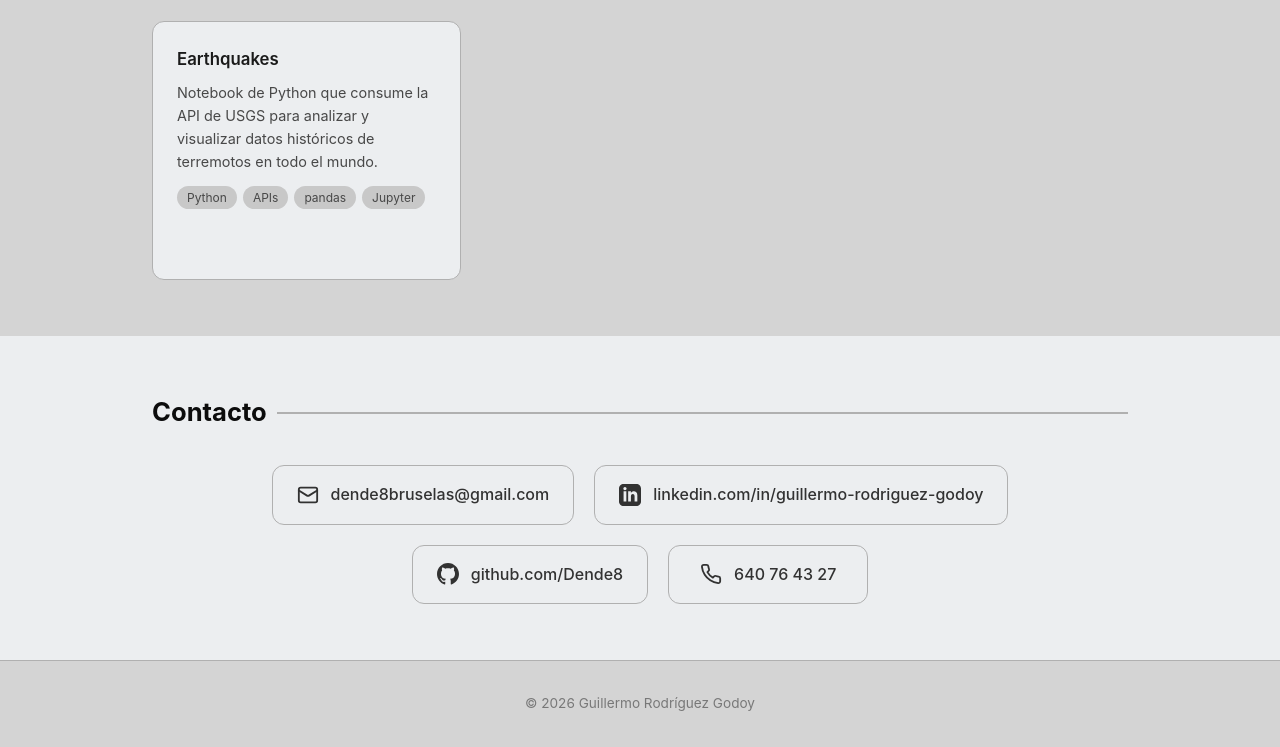
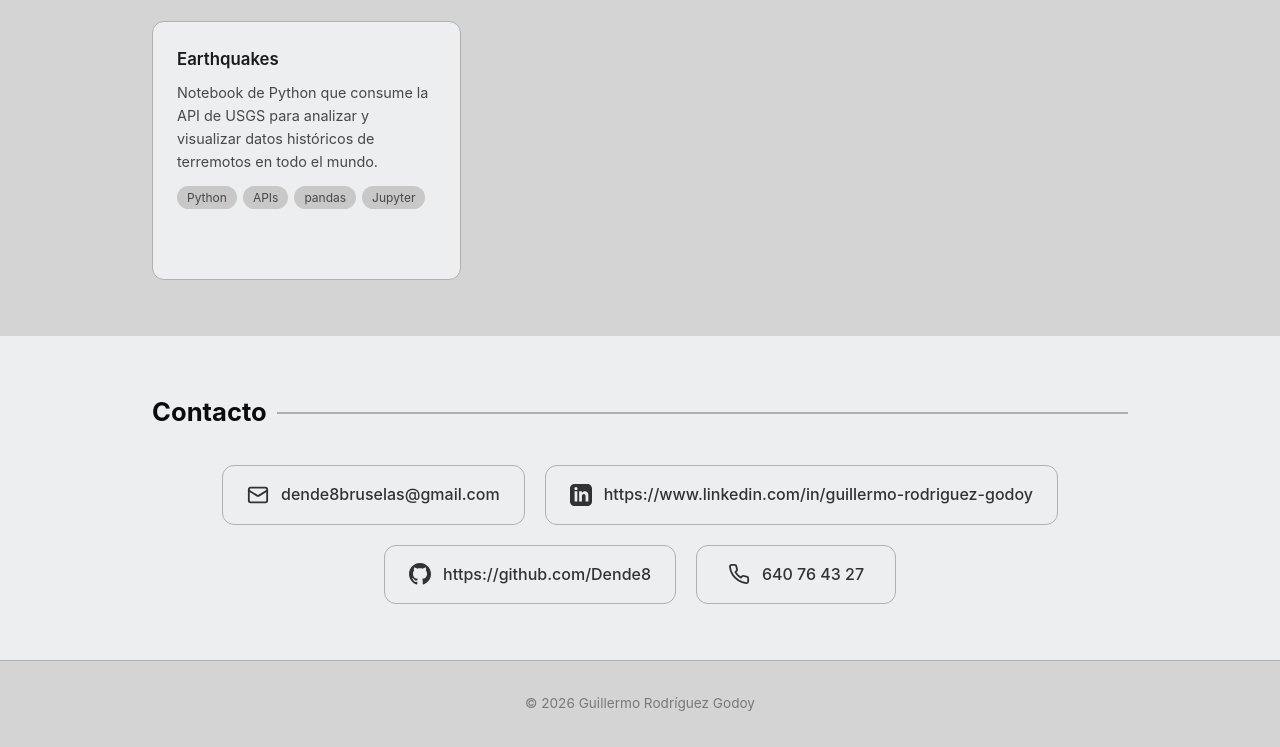
Before and after one commit to Dende8/Dende8.github.io, a plain HTML site: page index.html in a window 1280 px wide. Shown: the part 4171-4918 px from the top of the page. Drawn offline with Linux system fonts and the light colour scheme.

Commit message:
fixes III

```diff
--- a/index.html
+++ b/index.html
@@ -337,9 +337,7 @@
     justify-content: center;
   }
   .contact-card {
-    display: flex;
-    align-items: center;
-    gap: 12px;
+    display: inline-block;
     padding: 16px 24px;
     background: var(--white);
     border: 1px solid var(--gray-200);
@@ -349,11 +347,16 @@
     font-weight: 500;
     transition: border-color .2s, box-shadow .2s;
     min-width: 200px;
-    justify-content: center;
   }
   .contact-card:hover {
     border-color: var(--primary-light);
     box-shadow: var(--shadow);
+  }
+  .contact-card-inner {
+    display: flex;
+    align-items: center;
+    justify-content: center;
+    gap: 12px;
   }
   .contact-card svg { width: 22px; height: 22px; flex-shrink: 0; }
 
@@ -600,8 +603,11 @@
     font-size: 6.4pt !important;
     min-width: auto !important;
     border: none !important;
+    white-space: nowrap !important;
+  }
+
+  .contact-card-inner {
     gap: 3.2pt !important;
-    white-space: nowrap !important;
   }
 
   .contact-card svg {
@@ -929,20 +935,28 @@
       <h2 class="section-title" data-es="Contacto" data-en="Contact">Contacto</h2>
       <div class="contact-grid">
         <a href="mailto:dende8bruselas@gmail.com" class="contact-card" aria-label="Enviar correo">
+          <span class="contact-card-inner">
             <svg viewBox="0 0 24 24" fill="none" stroke="currentColor" stroke-width="2" stroke-linecap="round" stroke-linejoin="round"><rect x="2" y="4" width="20" height="16" rx="2"/><path d="m22 7-8.97 5.7a1.94 1.94 0 0 1-2.06 0L2 7"/></svg>
             dende8bruselas@gmail.com
+          </span>
         </a>
         <a href="https://www.linkedin.com/in/guillermo-rodriguez-godoy" class="contact-card" aria-label="LinkedIn">
+          <span class="contact-card-inner">
             <svg viewBox="0 0 24 24" fill="currentColor"><path d="M19 0h-14c-2.761 0-5 2.239-5 5v14c0 2.761 2.239 5 5 5h14c2.762 0 5-2.239 5-5v-14c0-2.761-2.238-5-5-5zm-11 19h-3v-11h3v11zm-1.5-12.268c-.966 0-1.75-.79-1.75-1.764s.784-1.764 1.75-1.764 1.75.79 1.75 1.764-.783 1.764-1.75 1.764zm13.5 12.268h-3v-5.604c0-3.368-4-3.113-4 0v5.604h-3v-11h3v1.765c1.396-2.586 7-2.777 7 2.476v6.759z"/></svg>
-          linkedin.com/in/guillermo-rodriguez-godoy
+            https://www.linkedin.com/in/guillermo-rodriguez-godoy
+          </span>
         </a>
         <a href="https://github.com/Dende8" class="contact-card" aria-label="GitHub">
+          <span class="contact-card-inner">
             <svg viewBox="0 0 24 24" fill="currentColor"><path d="M12 0c-6.626 0-12 5.373-12 12 0 5.302 3.438 9.8 8.207 11.387.599.111.793-.261.793-.577v-2.234c-3.338.726-4.033-1.416-4.033-1.416-.546-1.387-1.333-1.756-1.333-1.756-1.089-.745.083-.729.083-.729 1.205.084 1.839 1.237 1.839 1.237 1.07 1.834 2.807 1.304 3.492.997.107-.775.418-1.305.762-1.604-2.665-.305-5.467-1.334-5.467-5.931 0-1.311.469-2.381 1.236-3.221-.124-.303-.535-1.524.117-3.176 0 0 1.008-.322 3.301 1.23.957-.266 1.983-.399 3.003-.404 1.02.005 2.047.138 3.006.404 2.291-1.552 3.297-1.23 3.297-1.23.653 1.653.242 2.874.118 3.176.77.84 1.235 1.911 1.235 3.221 0 4.609-2.807 5.624-5.479 5.921.43.372.823 1.102.823 2.222v3.293c0 .319.192.694.801.576 4.765-1.589 8.199-6.086 8.199-11.386 0-6.627-5.373-12-12-12z"/></svg>
-          github.com/Dende8
+            https://github.com/Dende8
+          </span>
         </a>
         <a href="tel:+34640764327" class="contact-card" aria-label="Llamar por teléfono">
+          <span class="contact-card-inner">
             <svg viewBox="0 0 24 24" fill="none" stroke="currentColor" stroke-width="2" stroke-linecap="round" stroke-linejoin="round"><path d="M22 16.92v3a2 2 0 0 1-2.18 2 19.79 19.79 0 0 1-8.63-3.07 19.5 19.5 0 0 1-6-6 19.79 19.79 0 0 1-3.07-8.67A2 2 0 0 1 4.11 2h3a2 2 0 0 1 2 1.72c.127.96.361 1.903.7 2.81a2 2 0 0 1-.45 2.11L8.09 9.91a16 16 0 0 0 6 6l1.27-1.27a2 2 0 0 1 2.11-.45c.907.339 1.85.573 2.81.7A2 2 0 0 1 22 16.92z"/></svg>
             640 76 43 27
+          </span>
         </a>
       </div>
     </div>
```
Lines whose indentation alone changed are shown as unchanged.
